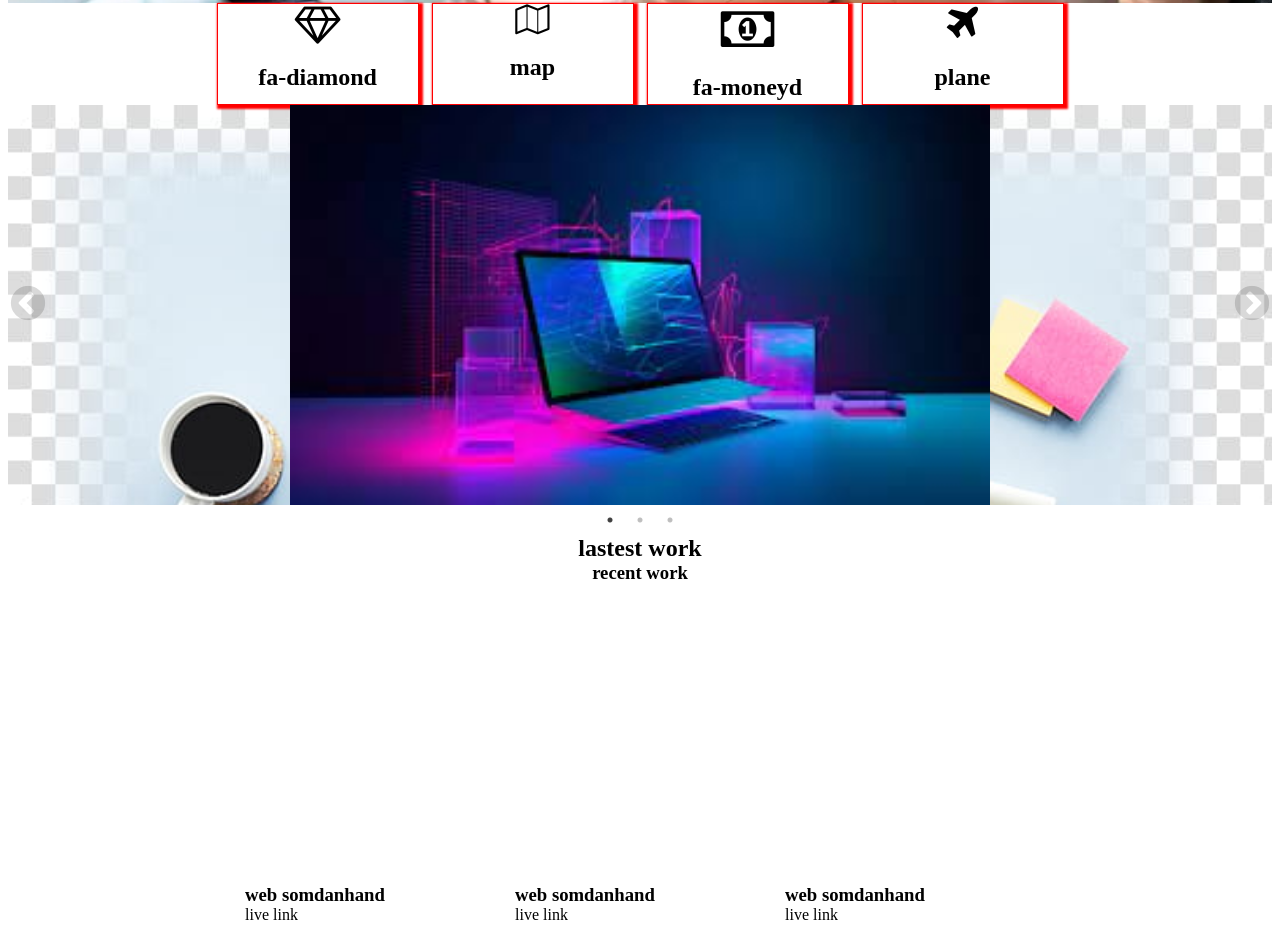
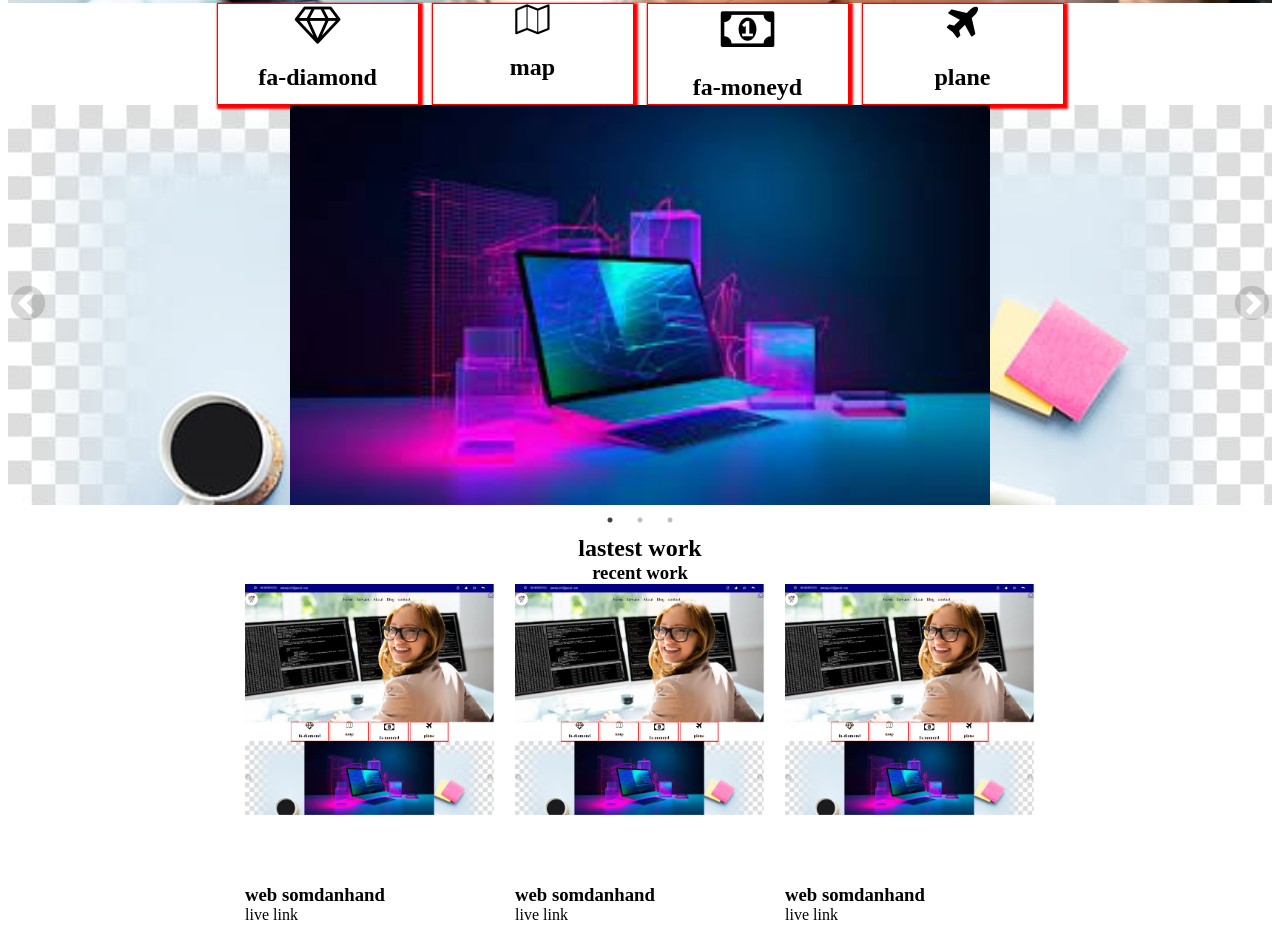
Before and after one commit to Tanjimhowlader/web-samadhan, a plain HTML site: page index.html in a window 1280 px wide. Shown: the part 755-1687 px from the top of the page. Drawn offline with nearby package versions, Linux system fonts and the light colour scheme.

Commit message:
web samadhan

```diff
--- a/index.html
+++ b/index.html
@@ -86,7 +86,7 @@
                <div class="porfolio_area">
                 <div class="porject">
                     <div class="project-img">
-                        <img src="./project.png" alt="">
+                        <img src="./project img.png" alt="">
                     </div>
                     <div class="each-project">
                         <h3>  web somdanhand</h3>
@@ -95,7 +95,7 @@
                 </div>
                 <div class="porject">
                 <div class="project-img">
-                    <img src="./project.png" alt="">
+                    <img src="./project img.png" alt="">
                 </div>
                 <div class="each-project">
                     <h3>  web somdanhand</h3>
@@ -104,7 +104,7 @@
             </div>
             <div class="porject">
                     <div class="project-img">
-                        <img src="./project.png" alt="">
+                        <img src="./project img.png" alt="">
                     </div>
                     <div class="each-project">
                         <h3>  web somdanhand</h3>
```
Also changed, not shown: project img.png (added).
